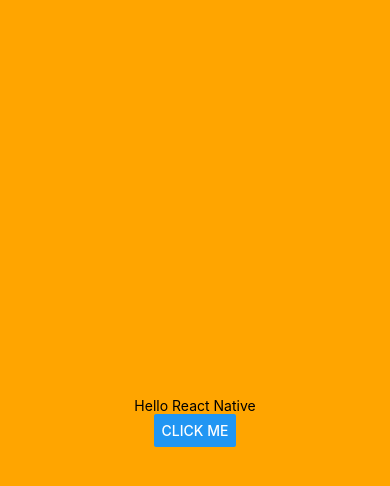
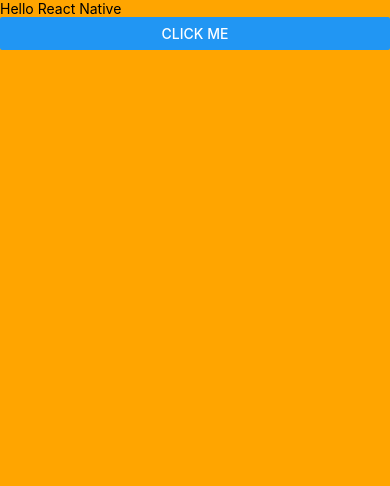
Before and after one commit to henry-hartzler/react-native-practice, a React Native app in the folder DoneWithIt/: screen / in a window 390 px wide. Shown: the top 486 px of the page. Built offline with nearby package versions, Linux system fonts and the light colour scheme.

Commit message:
conditional rendering based on OS

```diff
--- a/DoneWithIt/App.js
+++ b/DoneWithIt/App.js
@@ -1,5 +1,5 @@
 import { StatusBar } from 'expo-status-bar';
-import { StyleSheet, Text, View, SafeAreaView, TouchableHighlight, Image, Alert, Button } from 'react-native';
+import { StyleSheet, Text, View, SafeAreaView, TouchableHighlight, Image, Alert, Button, Platform } from 'react-native';
 
 export default function App() {
   const handlePress = () => {
@@ -8,6 +8,7 @@ export default function App() {
 
   return (
     //style on the right overwrites those to the left
+    //SafeAreaView may only work on iOS
     <SafeAreaView style={[styles.container, containerStyle]}>
       <Text numberOfLines={1} onPress={handlePress}>Hello React Native</Text>
       <Button title='Click Me'
@@ -18,13 +19,16 @@ export default function App() {
 
 const containerStyle = { backgroundColor: "orange" };
 
+//ctrl + space gives acceptable options list
+
 //conventionally, styles are written below their component
 //video paused at 1:09:59 StyleSheets
 const styles = StyleSheet.create({
   container: {
     flex: 1,
     backgroundColor: '#fff',
-    alignItems: 'center',
-    justifyContent: 'center',
+    paddingTop: Platform.OS === 'android' ? StatusBar.currentHeight : 0
+    // alignItems: 'center',
+    // justifyContent: 'center',
   },
 });
```
